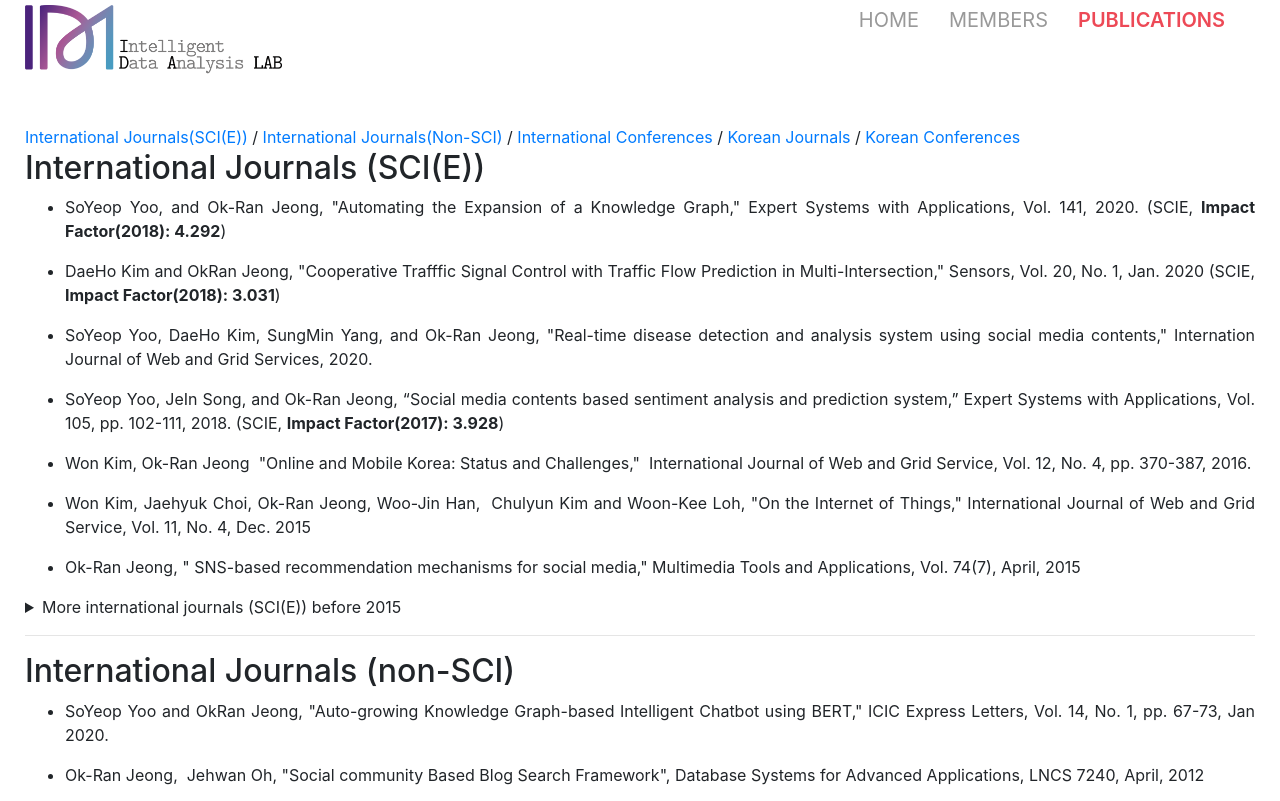
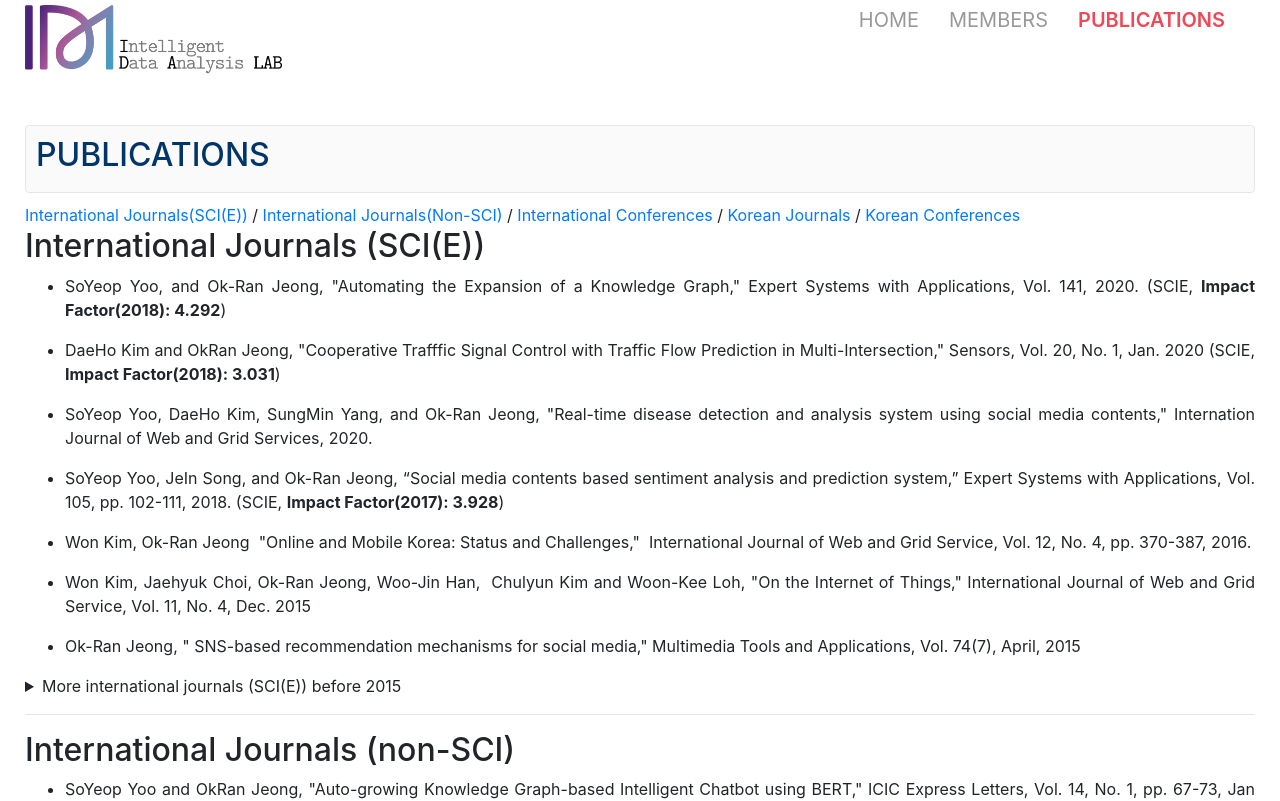
Before and after one commit to IDALab-Gachon/idalab, a React (Create React App) app: page /publications in a window 1280 px wide. Shown: the top 801 px of the page. Built offline with nearby package versions, Linux system fonts and the light colour scheme.

Commit message:
Add titles on each page

```diff
--- a/src/Components/App.js
+++ b/src/Components/App.js
@@ -8,7 +8,6 @@ import Menu from './Menu';
 
 const GlobalApp = styled.div`
   width: 100%;
-  min-height: 100vh;
   margin: auto;
   padding 25x;
 `;
--- a/src/Pages/Home.js
+++ b/src/Pages/Home.js
@@ -11,16 +11,25 @@ const HomeContent = styled.div`
   padding: 25px;
 `;
 
+const HomeTitle = styled.div`
+  color: #003569;
+  border: 1px solid #e6e6e6;
+  border-radius: 4px;
+  background-color: #FAFAFA;
+  padding: 10px;
+  margin-bottom: 10px;
+`;
+
 const Home = () => {
   return (
     <HomeContent>
       <div className="App-body">
-        <div className="App-body-title">
+        <HomeTitle>
           <h3>HOME</h3>
-        </div>
+        </HomeTitle>
         <Media>
           <img
-            width="30%"
+            width="33%"
             className="algin-self-center mr-3"
             src={home_img}
             alt="IDALab"
--- a/src/Pages/Members.js
+++ b/src/Pages/Members.js
@@ -13,11 +13,20 @@ const MemContent = styled.div`
   padding: 25px;
 `;
 
+const MemTitle = styled.div`
+  color: #003569;
+  border: 1px solid #e6e6e6;
+  border-radius: 4px;
+  background-color: #FAFAFA;
+  padding: 10px;
+  margin-bottom: 10px;
+`;
+
 const MemWrapper = styled.div`
   color: #262626;
   border: 1px solid #e6e6e6;
   border-radius: 4px;
-  background-color: #FAFAFA;
+  background-color: #white;
   padding: 20px;
   margin: 5px;
 `;
@@ -25,6 +34,9 @@ const MemWrapper = styled.div`
 const Members = () => {
   return (
     <MemContent>
+      <MemTitle>
+        <h3>MEMBERS</h3>
+      </MemTitle>
       <MemWrapper>
         <h2>Professor</h2>
         <br/>
@@ -45,6 +57,7 @@ const Members = () => {
           </Media>
         </ul>
       </MemWrapper>
+      <br />
       <MemWrapper>
         <h2>Ph.D. Student</h2>
         <br/>
@@ -64,6 +77,7 @@ const Members = () => {
           </Media>
         </ul>
       </MemWrapper>
+      <br />
       <MemWrapper>
         <h2>M.S. Students</h2>
         <br/>
@@ -97,14 +111,18 @@ const Members = () => {
           </Media>
         </ul>
       </MemWrapper>
+      <br />
       <MemWrapper>
         <h2>Researcher</h2>
+        <br />
         <ul className="list-unstyled">
           <li><h5>HeeSu Lee</h5></li>
         </ul>
       </MemWrapper>
+      <br />
       <MemWrapper>
         <h2>Alumni</h2>
+        <br />
         <ul className="list-unstyled">
           <li><h5>SungMin Yang</h5>MS, 2020</li>
           <li><h5>JeIn Song</h5>MS, 2018 (Zum Internet)</li>
--- a/src/Pages/Publications.js
+++ b/src/Pages/Publications.js
@@ -8,9 +8,21 @@ const PubContent = styled.div`
   padding: 25px;
 `;
 
+const PubTitle = styled.div`
+  color: #003569;
+  border: 1px solid #e6e6e6;
+  border-radius: 4px;
+  background-color: #FAFAFA;
+  padding: 10px;
+  margin-bottom: 10px;
+`;
+
 const Publications = () => {
   return (
     <PubContent>
+      <PubTitle>
+        <h2>PUBLICATIONS</h2>
+      </PubTitle>
       <a href="#int_journals_sci" target="_self" rel="noopener noreferrer">International Journals(SCI(E))</a> / <a href="#int_journals_non_sci" target="_self" rel="noopener noreferrer">International Journals(Non-SCI)</a> / <a href="#int_conf" target="_self" rel="noopener noreferrer">International Conferences</a> / <a href="#kor_journals" target="_self" rel="noopener noreferrer">Korean Journals</a> / <a href="#kor_conf" target="_self" rel="noopener noreferrer">Korean Conferences</a>
       <br />
       <div className="int_journals_sci">
```
